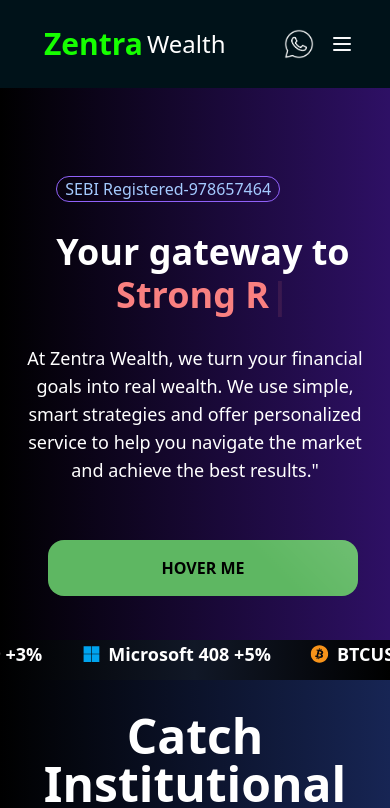
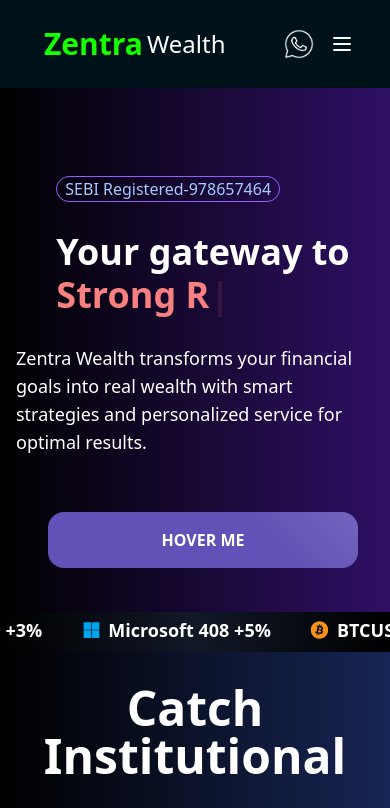
Before and after one commit to Esakkipandi0214/Stockwiz, a Next.js app: page / in a window 390 px wide. Shown: the top 808 px of the page. Built offline with nearby package versions, Linux system fonts and the light colour scheme.

Commit message:
New changes in effect

```diff
--- /dev/null
+++ b/src/Components/UI/aurora-background.tsx
@@ -0,0 +1,54 @@
+"use client";
+import { cn } from "@/lib/utils";
+import React, { ReactNode } from "react";
+
+interface AuroraBackgroundProps extends React.HTMLProps<HTMLDivElement> {
+  // children: ReactNode;
+  showRadialGradient?: boolean;
+}
+
+export const AuroraBackground = ({
+  className,
+  // children,
+  showRadialGradient = true,
+  ...props
+}: AuroraBackgroundProps) => {
+  return (
+    <main>
+      <div
+        className={cn(
+          "relative flex flex-col  h-[100vh] items-center justify-center bg-blue-900   text-slate-950 transition-bg",
+          className
+        )}
+        {...props}
+      >
+        <div className="absolute inset-0 overflow-hidden">
+          <div
+            //   I'm sorry but this is what peak developer performance looks like // trigger warning
+            className={cn(
+              `
+            [--white-gradient:repeating-linear-gradient(100deg,var(--white)_0%,var(--white)_7%,var(--transparent)_10%,var(--transparent)_12%,var(--white)_16%)]
+            [--dark-gradient:repeating-linear-gradient(100deg,var(--black)_0%,var(--black)_7%,var(--transparent)_10%,var(--transparent)_12%,var(--black)_16%)]
+            [--aurora:repeating-linear-gradient(100deg,var(--blue-500)_10%,var(--indigo-300)_15%,var(--blue-300)_20%,var(--violet-200)_25%,var(--blue-400)_30%)]
+            [background-image:var(--white-gradient),var(--aurora)]
+            dark:[background-image:var(--dark-gradient),var(--aurora)]
+            [background-size:300%,_200%]
+            [background-position:50%_50%,50%_50%]
+            filter blur-[10px] invert dark:invert-0
+            after:content-[""] after:absolute after:inset-0 after:[background-image:var(--white-gradient),var(--aurora)]
+            after:dark:[background-image:var(--dark-gradient),var(--aurora)]
+            after:[background-size:200%,_100%]
+            after:animate-aurora after:[background-attachment:fixed] after:mix-blend-difference
+            pointer-events-none
+            absolute -inset-[10px] opacity-50 will-change-transform`,
+
+              showRadialGradient &&
+                `[mask-image:radial-gradient(ellipse_at_100%_0%,black_10%,var(--transparent)_70%)]`
+            )}
+          ></div>
+        </div>
+        {/* {children} */}
+      </div>
+    </main>
+  );
+};
--- a/src/Components/mainPages/MeetYourMentor.tsx
+++ b/src/Components/mainPages/MeetYourMentor.tsx
@@ -48,8 +48,8 @@ const Testimonial: React.FC = () => {
       </div>
 
       {/* First section */}
-      <div className="z-20 mx-4 sm:mx-8 lg:mx-28 mt-11 py-2 bg-black rounded-[50px] border border-slate-600 hover:border-green-500 text-white">
-        <div className="flex flex-col lg:flex-row items-center lg:items-start p-4 lg:p-8 gap-6">
+      <div className="z-20 mx-4 sm:mx-8 lg:mx-28 mt-11 py-5 bg-black rounded-[50px] border border-slate-600 hover:border-green-500 text-white">
+        <div className="flex flex-col lg:flex-row items-center lg:items-start p-4 lg:p-8 gap-10">
           <div className="flex flex-col gap-4 lg:gap-6 w-full lg:w-1/2">
             <h2 className="text-3xl lg:text-7xl font-semibold text-center lg:text-left">Essaki Pandian</h2>
             <p className="text-xl lg:text-3xl mb-4 lg:mb-7 text-white/50 font-medium text-center lg:text-left">
--- a/src/Components/mainPages/Membership.tsx
+++ b/src/Components/mainPages/Membership.tsx
@@ -21,7 +21,7 @@ const Testimonial: React.FC = () => {
   }, [controls, inView]);
 
   return (
-    <section className="bg-gradient-to-r  from-violet-950 to-black pb-20">
+    <section className="bg-gradient-to-r  from-violet-950 to-black pb-20 pt-10">
       <div className="container flex flex-col items-center mb-10 mx-auto space-y-6 md:p-2">
   <motion.h4
     ref={ref}
@@ -55,7 +55,7 @@ const Testimonial: React.FC = () => {
 
 </div>
 
-      <div className=" flex justify-center items-center w-full">
+      {/* <div className=" flex justify-center items-center w-full">
       <Image
         src={DisplayImage}
         alt=""
@@ -63,7 +63,7 @@ const Testimonial: React.FC = () => {
         height={600} // Aspect ratio height
 
       />
-    </div>
+    </div>  */}
     </section>
   );
 };
--- a/src/Components/mainPages/Pricing.tsx
+++ b/src/Components/mainPages/Pricing.tsx
@@ -1,6 +1,6 @@
 import React, { useState } from 'react';
 import Image from 'next/image';
-import { BackgroundBeamsWithCollision } from "../UI/background-beams-with-collision";
+import { AuroraBackground } from "../UI/aurora-background";
 
 interface PlanFeature {
   feature: string;
@@ -129,7 +129,7 @@ const Pricing: React.FC = () => {
 
     <section className="py-20 opacity-95 bg-gradient-to-r from-black to-blue-950 relative">
     {/* Background Beams */}
-    <BackgroundBeamsWithCollision className="absolute inset-0 w-full h-full z-0 "/>
+    <AuroraBackground className="absolute inset-0 w-full h-full z-0 "/>
 
       <div className="container px-4 mx-auto">
         <div className="relative flex flex-col items-center mb-12">
--- a/src/Components/mainPages/Timeline.tsx
+++ b/src/Components/mainPages/Timeline.tsx
@@ -17,12 +17,32 @@ export function TimelineDemo() {
               <li className="text-base md:text-lg lg:text-lg">Attend weekly live webinars and interactive Q&A sessions.</li>
               <li className="text-base md:text-lg lg:text-lg">Course available in English & Hindi language.</li>
             </ul>
-            <div className="relative flex justify-center lg:justify-start mt-6 lg:mt-0 lg:w-1/2">
+            <div className="grid grid-cols-2 gap-4 pt-5">
+            <div className="relative flex justify-center lg:justify-start mt-6 lg:mt-0 lg:w-full pb-1 pt-1 w-auto">
             <video width="100%" className="border border-slate-600 rounded-xl bg-black" autoPlay loop muted>
               <source src="/vd.mp4" type="video/mp4" />
               Your browser does not support the video tag.
             </video>
           </div>
+          <div className="relative flex justify-center lg:justify-start  lg:mt-0 lg:w-full w-auto">
+            <video width="100%" className="border border-slate-600 rounded-xl bg-black" autoPlay loop muted>
+              <source src="/vd.mp4" type="video/mp4" />
+              Your browser does not support the video tag.
+            </video>
+          </div>
+          <div className="relative flex justify-center lg:justify-start mt-6 lg:mt-0 lg:w-full pb-1 pt-1 w-auto">
+            <video width="100%" className="border border-slate-600 rounded-xl bg-black" autoPlay loop muted>
+              <source src="/vd.mp4" type="video/mp4" />
+              Your browser does not support the video tag.
+            </video>
+          </div>
+          <div className="relative flex justify-center lg:justify-start  lg:mt-0 lg:w-full w-auto">
+            <video width="100%" className="border border-slate-600 rounded-xl bg-black" autoPlay loop muted>
+              <source src="/vd.mp4" type="video/mp4" />
+              Your browser does not support the video tag.
+            </video>
+          </div>
+        </div>
         </div>
       ),
     },
@@ -42,7 +62,7 @@ export function TimelineDemo() {
             <p className="text-base md:text-lg lg:text-lg text-white/70 font-normal mt-4 lg:mt-6 mb-5">
               Past performance is not indicative of future performance. Returns are not guaranteed; they can change with market conditions.
             </p>
-            <div className="relative flex justify-center lg:justify-start mt-6 lg:mt-0 lg:w-1/2">
+            <div className="relative flex justify-center lg:justify-start mt-6 lg:mt-0 lg:w-1/2 pb-20 pt-10">
             <video width="100%" className="border border-slate-600 rounded-xl bg-black" autoPlay loop muted>
               <source src="/vdo.mp4" type="video/mp4" />
               Your browser does not support the video tag.
@@ -64,7 +84,7 @@ export function TimelineDemo() {
               <li className="text-base md:text-lg lg:text-base">Apply institutional trading strategies LIVE with SEBI Registered Experts.</li>
               <li className="text-base md:text-lg lg:text-base">Daily live trading from 10am - 3pm.</li>
             </ul>
-            <div className="relative flex justify-center lg:justify-start mt-6 lg:mt-0 lg:w-1/2">
+            <div className="relative flex justify-center lg:justify-start mt-6 lg:mt-0 lg:w-1/2 pb-20 pt-10">
             <video width="100%" className="border border-slate-600 rounded-xl bg-black" autoPlay loop muted>
               <source src="/v.mp4" type="video/mp4" />
               Your browser does not support the video tag.
@@ -85,7 +105,7 @@ export function TimelineDemo() {
               <li className="text-base md:text-lg lg:text-base">Access daily watchlist, screeners, and scanners.</li>
               <li className="text-base md:text-lg lg:text-base">Interact with industry experts to improve your performance.</li>
             </ul>
-            <div className="relative flex justify-center lg:justify-start mt-6 lg:mt-0 lg:w-1/2">
+            <div className="relative flex justify-center lg:justify-start mt-6 lg:mt-0 lg:w-1/2 pb-20 pt-10">
             <video width="100%" className="border border-slate-600 rounded-xl bg-black" autoPlay loop muted>
               <source src="/colb.mp4" type="video/mp4" />
               Your browser does not support the video tag.
@@ -106,7 +126,7 @@ export function TimelineDemo() {
               <li className="text-base md:text-lg lg:text-base">Fully automated trading.</li>
               <li className="text-base md:text-lg lg:text-base">Powerful insights on trading & investing performance.</li>
             </ul>
-            <div className="relative flex justify-center lg:justify-start mt-6 lg:mt-0 lg:w-1/2">
+            <div className="relative flex justify-center lg:justify-start mt-6 lg:mt-0 lg:w-1/2 pb-20 pt-10">
             <video width="100%" className="border border-slate-600 rounded-xl bg-black" autoPlay loop muted>
               <source src="/ai_powered.mp4" type="video/mp4" />
               Your browser does not support the video tag.
--- a/src/Components/mainPages/hero.tsx
+++ b/src/Components/mainPages/hero.tsx
@@ -47,33 +47,33 @@ const Hero: React.FC = () => {
 
   return (
     <div className="w-full p-4 md:p-12 lg:grid lg:gap-4 lg:grid-cols-12 grid-cols-1 bg-gradient-to-r from-black to-violet-950 ">
-       <div className="lg:col-span-5 ml-4 md:ml-[40px]  flex justify-center lg:justify-start items-center text-center lg:text-left text-white">
+ <div className="lg:col-span-5 ml-4 md:ml-[40px] flex justify-center lg:justify-start items-center text-center lg:text-left text-white">
   <div className='mt-20'>
-        <div className="flex flex-col gap-4 lg:gap-6">
-  <p className="px-2  rounded-3xl flex justify-center max-w-max bg-transparent border border-purple-500 text-blue-300  font-small mb-7">
+    <div className="flex flex-col gap-4 lg:gap-6 items-start">
+      <p className="px-2 rounded-3xl flex justify-start max-w-max bg-transparent border border-purple-500 text-blue-300 font-small mb-7">
         SEBI Registered-978657464
       </p>
     </div>
-  <div className="flex flex-col items-center lg:items-start gap-2 lg:gap-3 mb-7">
-  <p className="text-white text-4xl md:text-6xl lg:text-6xl font-bold leading-tight">
+    <div className="flex flex-col items-start gap-2 lg:gap-3 mb-7">
+      <p className="text-white text-4xl md:text-6xl lg:text-6xl font-bold leading-tight text-left">
         Your gateway to <br />
         {isClient && (
-      <span className=" text-red-400"> {/* Replace with your desired color */}
+          <span className="text-red-400">
             <Typewriter
               options={{
                 strings: ['Smart Investing', 'Strong Returns'],
                 autoStart: true,
                 loop: true,
-
               }}
             />
           </span>
         )}
       </p>
     </div>
-
   </div>
 </div>
+
+
       <div className="min-h-[100px] md:row-span-3  md:col-span-7 md:flex hidden items-center justify-center text-center text-white">
     <div className="w-full md:ml-20 flex flex-col gap-2">
       <div className="relative md:-translate-x-16">
@@ -104,25 +104,28 @@ const Hero: React.FC = () => {
           </div>
         </div>
       </div> */}
-      <div className=" min-h-[100px] md:col-span-5 md:ml-9 flex-col gap-10  md:flex-col md:gap-3 flex justify-start text-white">
-      <div className="flex flex-col gap-1 lg:gap-2 text-center lg:text-left">
-          <p className="text-lg">At Zentra Wealth, we turn your financial goals into real wealth. We use simple, smart strategies and offer personalized service to help you navigate the market and achieve the best results.&quot;
+ <div className="min-h-[100px] md:col-span-5 md:ml-9 flex flex-col gap-10 md:gap-3 justify-start text-white items-start text-left">
+  <div className="flex flex-col gap-1 lg:gap-2 text-left">
+    <p className="text-lg">
+      Zentra Wealth transforms your financial goals into real wealth with smart strategies and personalized service for optimal results.
     </p>
   </div>
-        <div className=' flex md:flex-col flex-row md:p-1 md:gap-0 gap-8 md:ml-6 '>
-
+  <div className="flex md:flex-col flex-row md:p-1 md:gap-0 gap-8 md:ml-6 justify-start">
+    {/* Additional content goes here if needed */}
   </div>
 </div>
-      <div className=" min-h-[100px]  md:col-span-5 flex justify-start items-start text-center text-white">
-      <div className="w-full flex justify-center md:justify-start items-start p-4 md:ml-20 ml-4">
-      <button className="glitter-button p-4 w-full md:w-2/4 rounded-2xl text-black bg-gradient-to-r from-[rgb(157,255,101)] to-[#95f527] bg-[length:200%_300%] bg-right animate-gradient-flow text-center font-bold relative overflow-hidden">
+
+<div className="min-h-[100px] md:col-span-5 flex justify-start items-start text-left text-white">
+  <div className="w-full flex justify-start items-start p-4 ml-4">
+  <button className="glitter-button p-4 w-full md:w-2/4 rounded-2xl text-white  bg-[length:200%_300%] bg-right animate-gradient-flow text-center font-bold relative overflow-hidden">
   <span>Hover me</span>
     </button>
+  </div>
+</div>
 
 
 </div>
-      </div>
-    </div>
+
   );
 };
 
--- a/src/Components/mainPages/marque.tsx
+++ b/src/Components/mainPages/marque.tsx
@@ -18,7 +18,7 @@ const Marquee: React.FC = () => {
         }}
       >
         {/* Container for looping effect */}
-        <div className="flex whitespace-nowrap">
+        <div className="flex whitespace-nowrap mt-1 mb-1">
           <span className="flex items-center mr-10 text-lg font-semibold">
             <FaBitcoin className="mr-2" color="#f7931a" /> BTCUSDT 54,000$ -6%
           </span>
--- a/src/Components/mainPages/marque2.tsx
+++ b/src/Components/mainPages/marque2.tsx
@@ -16,7 +16,7 @@ const Marquee: React.FC = () => {
         }}
       >
         {/* Container for looping effect */}
-        <div className="flex whitespace-nowrap">
+        <div className="flex whitespace-nowrap mt-1 mb-1">
           <span className="mr-10 text-lg font-semibold">
             Disclaimer: <span className=' text-lg text-white/80'>Investing in securities are subject to market risk. Past performance is not indicative of performance. Registration granted by SEBI and certification from NISM in no way guarantees performance of the intermediary or provides any assurance of returns to investors.</span>
           </span>
--- a/src/styles/globals.css
+++ b/src/styles/globals.css
@@ -140,8 +140,8 @@
   padding: 1rem 2rem; /* Adjust padding as needed */
   border-radius: 1rem; /* Adjust border radius as needed */
   font-weight: bold;
-  color: black;
-  background: #4caf50; /* Green background color */
+  color: white;
+  background: #503faf; /* Green background color */
   background-size: 100% 100%;
   text-align: center;
   text-transform: uppercase; /* Optional: uppercase text */
```
Lines whose indentation alone changed are shown as unchanged.
